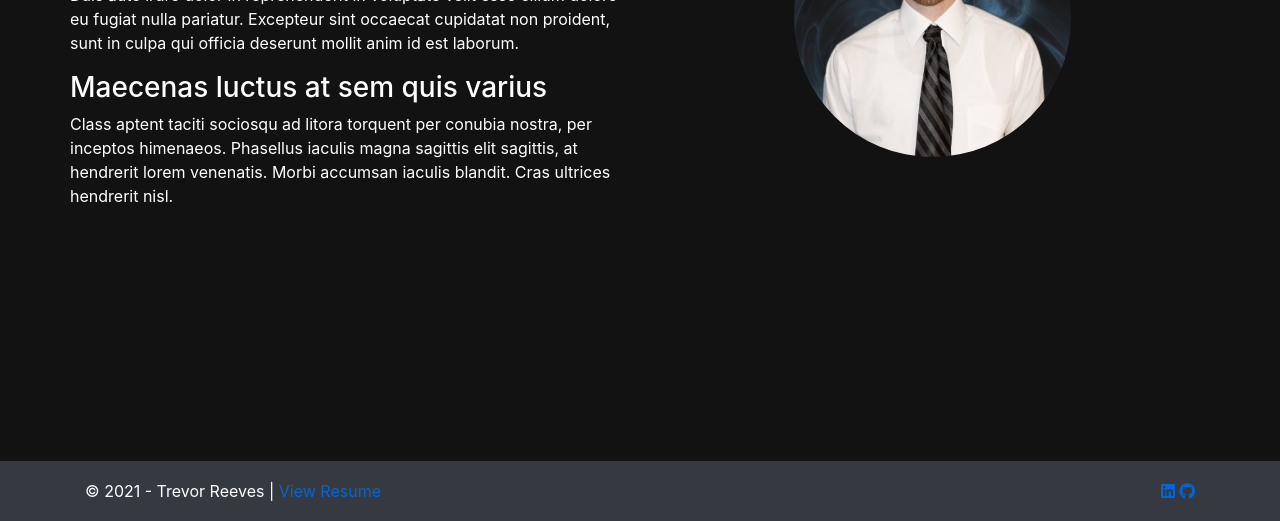
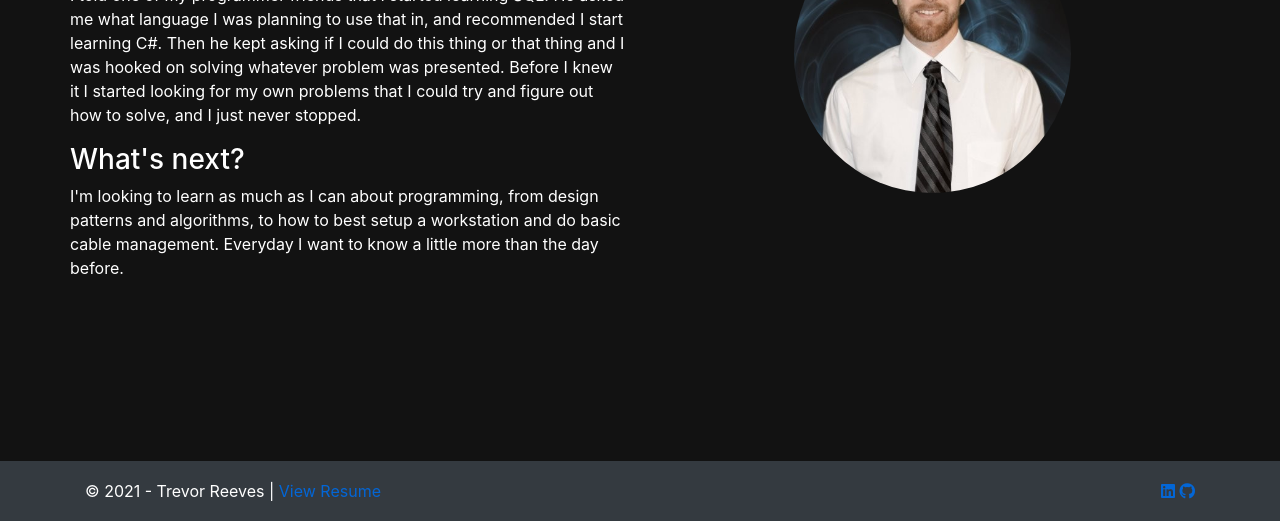
Before and after one commit to reevest2/personalwebsite, an ASP.NET Core app: page /Home/About in a window 1280 px wide. Shown: the part 333-854 px from the top of the page. Run offline with ASP.NET Core 8, Linux system fonts and the light colour scheme.

Commit message:
added words to about me

```diff
--- a/Views/Home/About.cshtml
+++ b/Views/Home/About.cshtml
@@ -7,19 +7,18 @@
         <div>
             <div class="row">
                 <div class="col-xs-12 col-md-6">
-                    <h3>Consectetur adipiscing elit</h3>
+                    <h3>Who is Trevor?</h3>
                     <p>
-                        Lorem ipsum dolor sit amet, consectetur adipiscing elit. Maecenas luctus at sem quis varius.
-                        Class aptent taciti sociosqu ad litora torquent per conubia nostra, per inceptos himenaeos. Cras ultrices hendrerit nisl.
+                        Hi, my name is Trevor and I like solving problems. In my free time you can usually catch me coding, playing video games, watching a movie, or playing with my dog. Sometimes all at the same time.
                     </p>
-                    <h3>Ut enim ad minim </h3>
+                    <h3>How did I start programming?</h3>
                     <p>
-                        Duis aute irure dolor in reprehenderit in voluptate velit esse
-                        cillum dolore eu fugiat nulla pariatur. Excepteur sint occaecat cupidatat non
-                        proident, sunt in culpa qui officia deserunt mollit anim id est laborum.
-                        <h3>Maecenas luctus at sem quis varius</h3>
+                        I told one of my programmer friends that I started learning SQL. He asked me what language I was planning to use that in, and recommended I start learning C#. Then he kept asking if I could do this thing or that thing and I was hooked on solving whatever problem was presented. Before I knew it I started looking for my own problems that I could try and figure out how to solve, and I just never stopped.
+                    </p>
+
+                    <h3>What's next?</h3>
                     <p>
-                        Class aptent taciti sociosqu ad litora torquent per conubia nostra, per inceptos himenaeos. Phasellus iaculis magna sagittis elit sagittis, at hendrerit lorem venenatis. Morbi accumsan iaculis blandit. Cras ultrices hendrerit nisl.
+                        I'm looking to learn as much as I can about programming, from design patterns and algorithms, to how to best setup a workstation and do basic cable management. Everyday I want to know a little more than the day before.
                     </p>
                 </div>
                 <div class="col-xs-12 col-md-6 align-self-center text-center">
```
